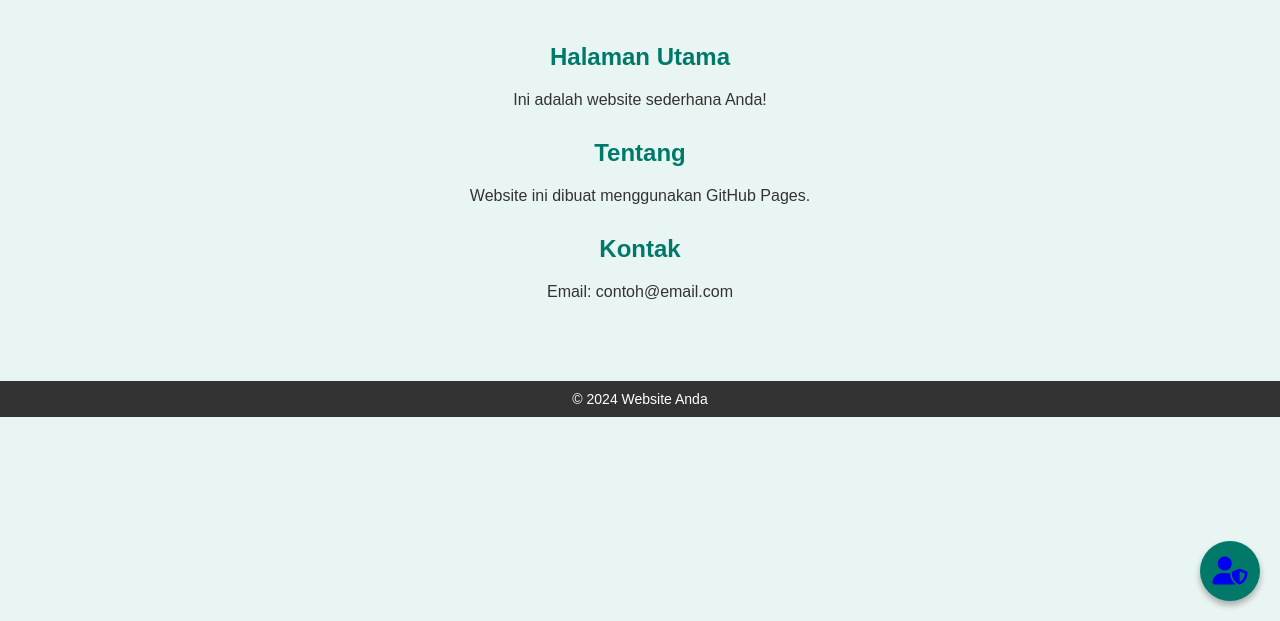
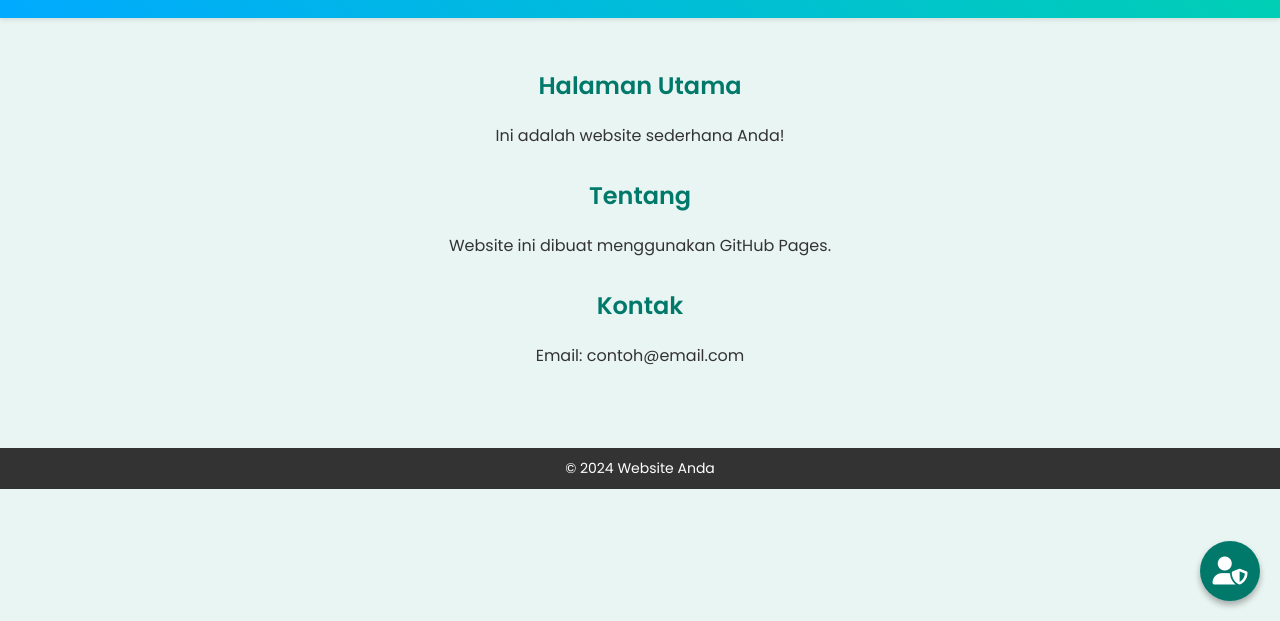
Before and after one commit to jekoarmana/Cakra_Hoist, a plain HTML site: page index.html in a window 1280 px wide. Shown: the part 179-800 px from the top of the page. Drawn offline with Linux system fonts and the light colour scheme.

Commit message:
Update index.html
 DARI GPT OPERA

```diff
--- a/index.html
+++ b/index.html
@@ -3,8 +3,10 @@
 <head>
   <meta charset="UTF-8">
   <meta name="viewport" content="width=device-width, initial-scale=1.0">
+  <meta name="description" content="Website resmi Cakra Hoist dan Aneka Mesin.">
   <title>Cakra Hoist</title>
   <link href="https://cdnjs.cloudflare.com/ajax/libs/font-awesome/6.0.0-beta3/css/all.min.css" rel="stylesheet">
+  <link href="https://fonts.googleapis.com/css2?family=Poppins:wght@300;400;600&display=swap" rel="stylesheet">
   <style>
     body {
       font-family: 'Poppins', sans-serif;
@@ -80,6 +82,16 @@
     .floating-admin i {
       font-size: 28px;
     }
+
+    .floating-admin a {
+      display: inline-flex;
+      align-items: center;
+      justify-content: center;
+      color: inherit;
+      text-decoration: none;
+      width: 100%;
+      height: 100%;
+    }
   </style>
 </head>
 <body>
@@ -116,8 +128,13 @@
 
   <div class="floating-admin">
     <a href="#admin" title="Admin">
-      <i class="fas fa-user-shield"></i>
+      <i class="fas fa-user-shield" aria-hidden="true"></i>
+      <span class="sr-only">Admin</span>
     </a>
   </div>
+
+  <section id="admin" style="display: none;">
+    <!-- Konten Admin Placeholder -->
+  </section>
 </body>
 </html>
```
